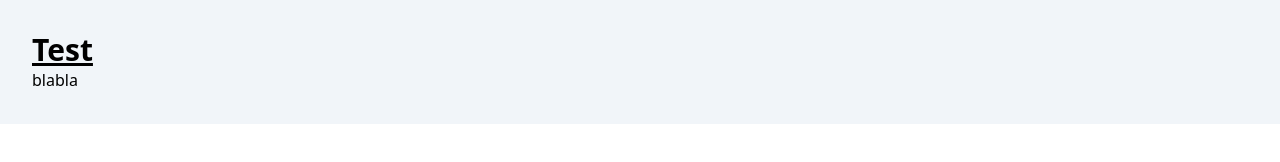
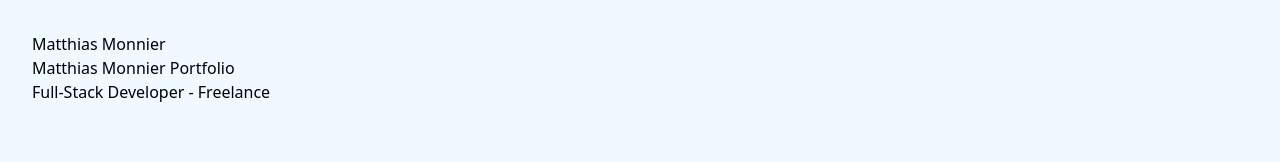
Before and after one commit to Matth26/personal-portfolio-v2, a Gatsby site: page / in a window 1280 px wide. Built offline with nearby package versions, Linux system fonts and the light colour scheme; Gatsby itself is replaced by a stand-in of ours.

Commit message:
Add layout + update list of fonts

```diff
--- a/gatsby-config.js
+++ b/gatsby-config.js
@@ -1,7 +1,23 @@
 module.exports = {
   siteMetadata: {
-    title: `personal-portfolio`,
+    // Main Site Title
+    title: `Matthias Monnier Portfolio`,
+    // Site URL for when it goes live
     siteUrl: `https://www.yourdomain.tld`,
+    // Your Name
+    name: 'Matthias Monnier',
+    // Description that goes under your name in main bio
+    description: `Full-Stack Developer - Freelance`,
+    // Optional: Twitter account handle
+    author: ``,
+    // Optional: Github account URL
+    github: ``,
+    // Optional: LinkedIn account URL
+    linkedin: ``,
+    // Content of the About Me section
+    about: `Hi I'm Mat, a 28 years old french developer.
+    I love designing elegant solutions to complex problem.
+    I'm fascinated by the web technologies, and blockchain and crypto world.`,
   },
   plugins: [`gatsby-plugin-postcss`],
 };
--- /dev/null
+++ b/src/layout/index.js
@@ -0,0 +1,17 @@
+import React from 'react';
+
+const classes = {
+  wrapper: 'p-8 relative max-w-screen-xl xs:p-24',
+  svg: 'hidden fixed transform right-0 top-5 z-0 xl:block',
+  outerWrapper: 'bg-sky-50 min-h-screen',
+};
+
+const Layout = ({ children }) => {
+  return (
+    <div className={classes.outerWrapper}>
+      <div className={classes.wrapper}>{children}</div>
+    </div>
+  );
+};
+
+export default Layout;
--- a/src/pages/index.js
+++ b/src/pages/index.js
@@ -1,16 +1,31 @@
 import React from 'react';
+import { graphql } from 'gatsby';
 
-const classes = {
-  wrapper: 'p-8 bg-slate-100',
-};
+import Layout from '../layout';
 
-const Index = () => {
+const Index = ({ data }) => {
+  const { name, title, description } = data.site.siteMetadata;
   return (
-    <div className={classes.wrapper}>
-      <h1 className="text-3xl font-bold underline">Test</h1>
-      blabla
-    </div>
+    <Layout>
+      <div>
+        <h1 className="font-xs font-light ">{name}</h1>
+        <h1>{title}</h1>
+        <h1>{description}</h1>
+      </div>
+    </Layout>
   );
 };
 
 export default Index;
+
+export const pageQuery = graphql`
+  query {
+    site {
+      siteMetadata {
+        name
+        title
+        description
+      }
+    }
+  }
+`;
--- a/tailwind.config.js
+++ b/tailwind.config.js
@@ -5,6 +5,23 @@ module.exports = {
   },
   content: ['./src/**/*.{js,jsx,ts,tsx}'],
   theme: {
+    fontFamily: {
+      sans: [
+        'system-ui',
+        '-apple-system',
+        'BlinkMacSystemFont',
+        '"Segoe UI"',
+        'Roboto',
+        '"Helvetica Neue"',
+        'Arial',
+        '"Noto Sans"',
+        'sans-serif',
+        '"Apple Color Emoji"',
+        '"Segoe UI Emoji"',
+        '"Segoe UI Symbol"',
+        '"Noto Color Emoji"',
+      ],
+    },
     extend: {},
   },
   plugins: [],
```
Also changed, not shown: 1 other file.
